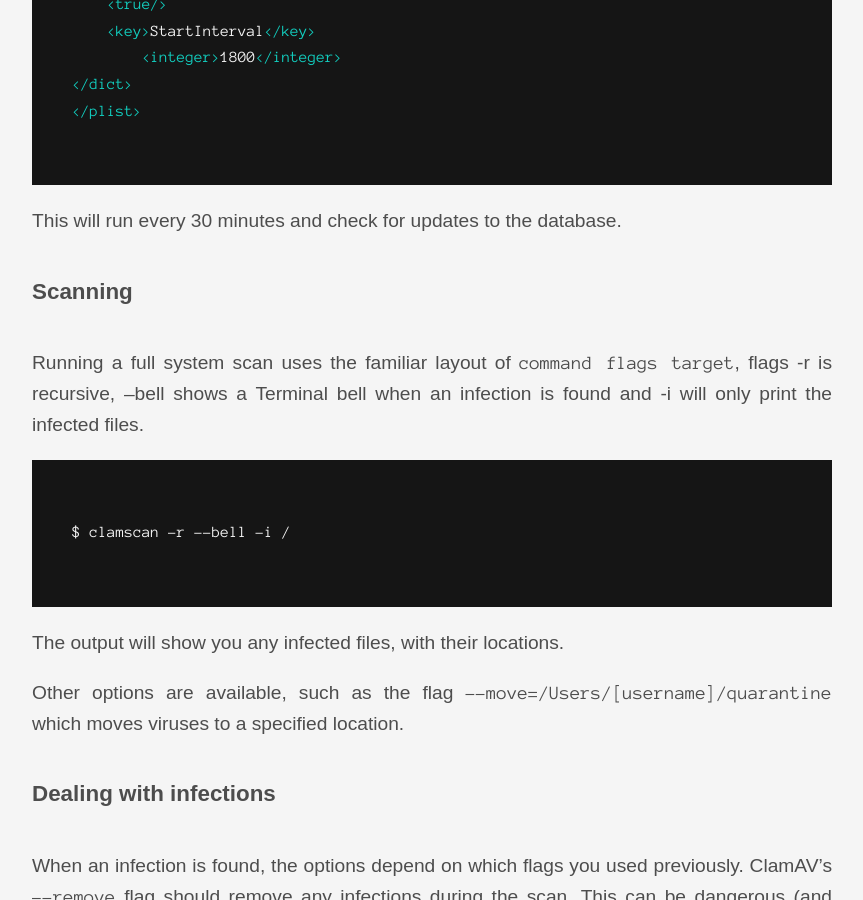
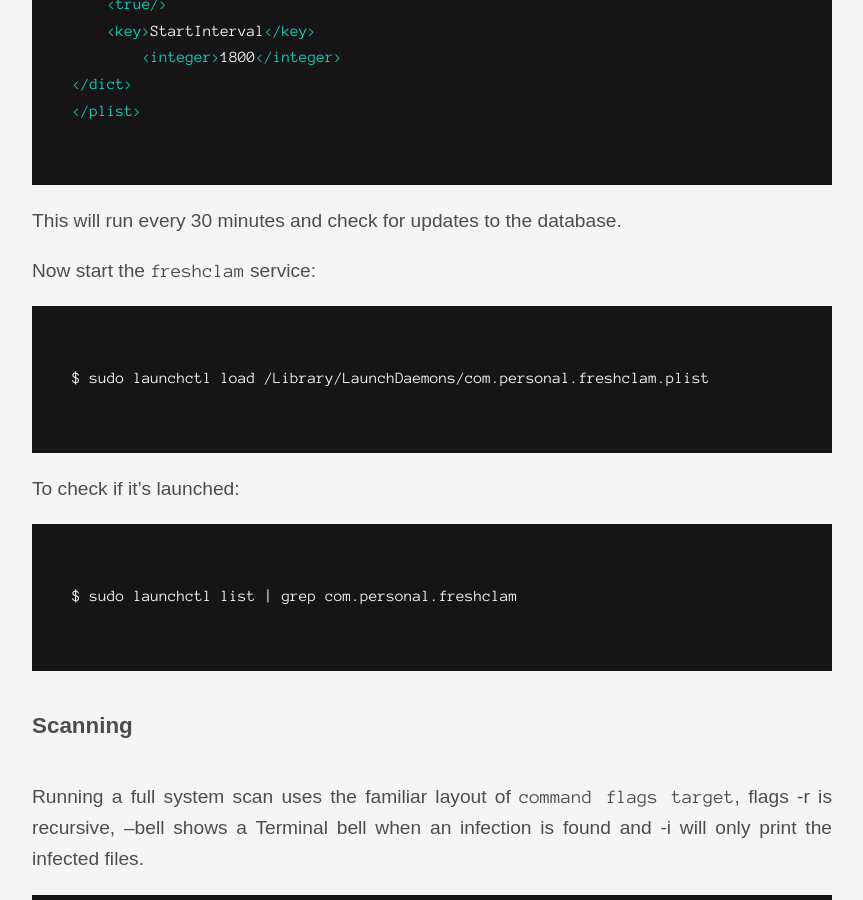
Before and after one commit to paulrbts/blog, a Jekyll site: the page built from _posts/software/2017-08-18-clamav.md, in a window 1280 px wide and 900 px high, scrolled down 4222 px. Shown: the whole window, without its empty margins (208-1071 px from the left). Built offline with Jekyll 4.4.1, drawn with Linux system fonts in a browser that asks for light colours; nearby versions of some CDN libraries; some web fonts are replaced.

Commit message:
included l.112-8 (loading freshclam)

````diff
--- a/_posts/software/2017-08-18-clamav.md
+++ b/_posts/software/2017-08-18-clamav.md
@@ -108,6 +108,14 @@
 ```
 
 This will run every 30 minutes and check for updates to the database.
+
+Now start the `freshclam` service:
+
+	$ sudo launchctl load /Library/LaunchDaemons/com.personal.freshclam.plist
+
+To check if it's launched:
+
+	$ sudo launchctl list | grep com.personal.freshclam
 
 ##### Scanning
 Running a full system scan uses the familiar layout of `command flags target`, flags -r is recursive, --bell shows a Terminal bell when an infection is found and -i will only print the infected files.
````
